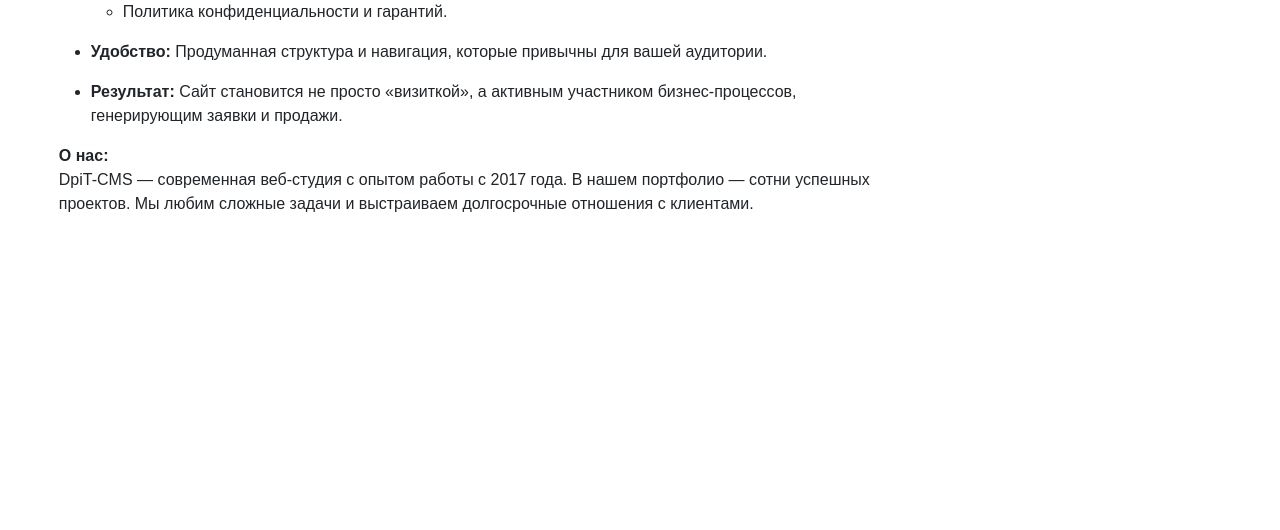
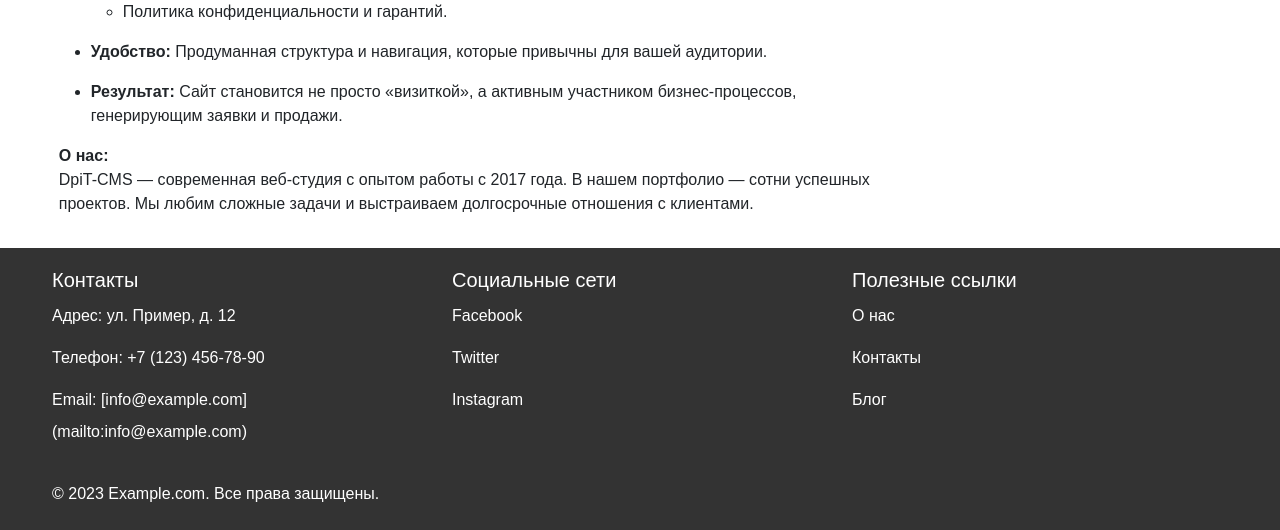
Before and after one commit to DpiTStudio/mysite, a Django app: page / in a window 1280 px wide. Shown: the part 1424-1954 px from the top of the page. Before the commit the page ends 1636 px from the top, so only its background shows below. Run offline with Django 4.2, Linux system fonts and the light colour scheme; data comes from the database, SQL or seed files in the repository; data that the repository does not hold is empty.

Commit message:
On branch M3 Your branch is up to date with 'origin/M3'.
Changes to be committed:
	modified:   static/css/style.css
	modified:   templates/footer.html

```diff
--- a/static/css/style.css
+++ b/static/css/style.css
@@ -78,9 +78,51 @@ a.nav-link:hover {
 }
 
 .footer {
-    background-color: var(--color-fon-1);
-    color: var(--color-text-2);
-    padding: 20px 0;
+    background-color: #333;
+    color: #fff;
+    padding: 20px;
+}
+
+.footer .container {
+    max-width: 1200px;
+    margin: 0 auto;
+}
+
+.footer .row {
+    display: flex;
+    flex-wrap: wrap;
+    justify-content: space-between;
+}
+
+.footer .col-md-4 {
+    margin-bottom: 20px;
+}
+
+.footer h5 {
+    margin-top: 0;
+}
+
+.footer ul {
+    list-style: none;
+    padding: 0;
+    margin: 0;
+}
+
+.footer li {
+    margin-bottom: 10px;
+}
+
+.footer a {
+    color: #fff;
+    text-decoration: none;
+}
+
+.footer a:hover {
+    color: #ccc;
+}
+
+.footer p {
+    margin-bottom: 0;
 }
 
 .rating {
--- a/templates/footer.html
+++ b/templates/footer.html
@@ -0,0 +1,35 @@
+<footer class="footer">
+  <div class="container">
+    <div class="row">
+      <div class="col-md-4">
+        <h5>Контакты</h5>
+        <ul>
+          <li>Адрес: ул. Пример, д. 12</li>
+          <li>Телефон: +7 (123) 456-78-90</li>
+          <li>Email: [info@example.com](mailto:info@example.com)</li>
+        </ul>
+      </div>
+      <div class="col-md-4">
+        <h5>Социальные сети</h5>
+        <ul>
+          <li><a href="#">Facebook</a></li>
+          <li><a href="#">Twitter</a></li>
+          <li><a href="#">Instagram</a></li>
+        </ul>
+      </div>
+      <div class="col-md-4">
+        <h5>Полезные ссылки</h5>
+        <ul>
+          <li><a href="#">О нас</a></li>
+          <li><a href="#">Контакты</a></li>
+          <li><a href="#">Блог</a></li>
+        </ul>
+      </div>
+    </div>
+    <div class="row">
+      <div class="col-md-12">
+        <p>&copy; 2023 Example.com. Все права защищены.</p>
+      </div>
+    </div>
+  </div>
+</footer>
```
